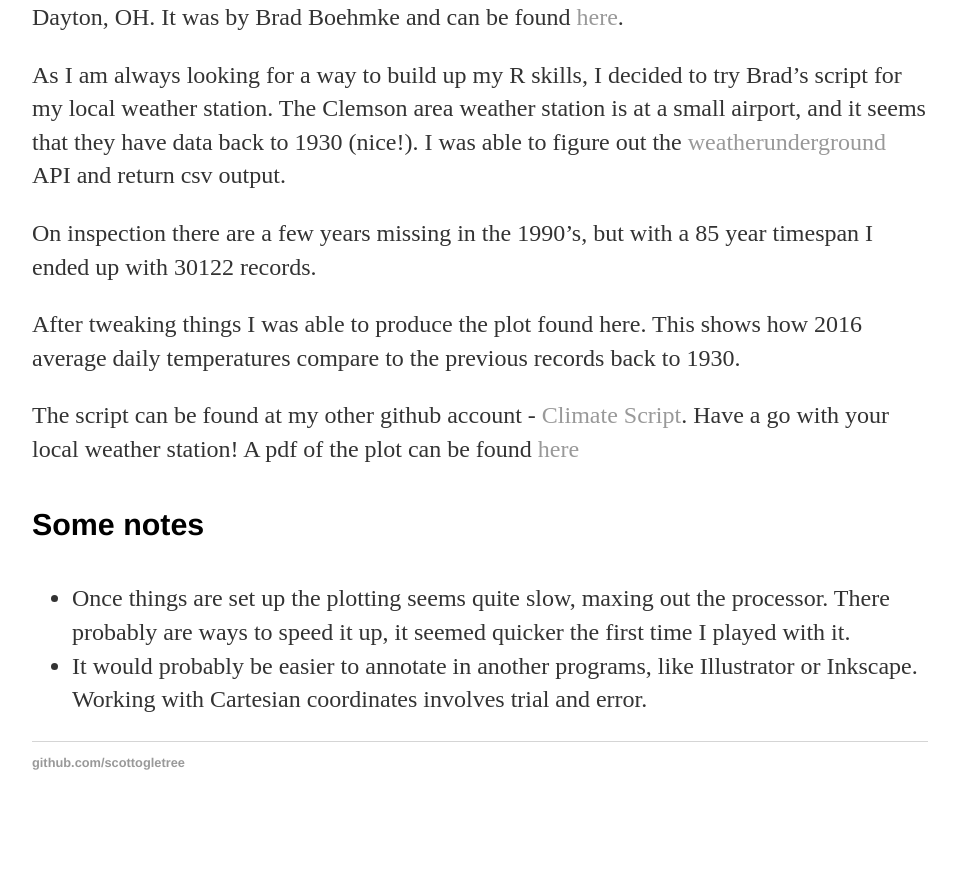
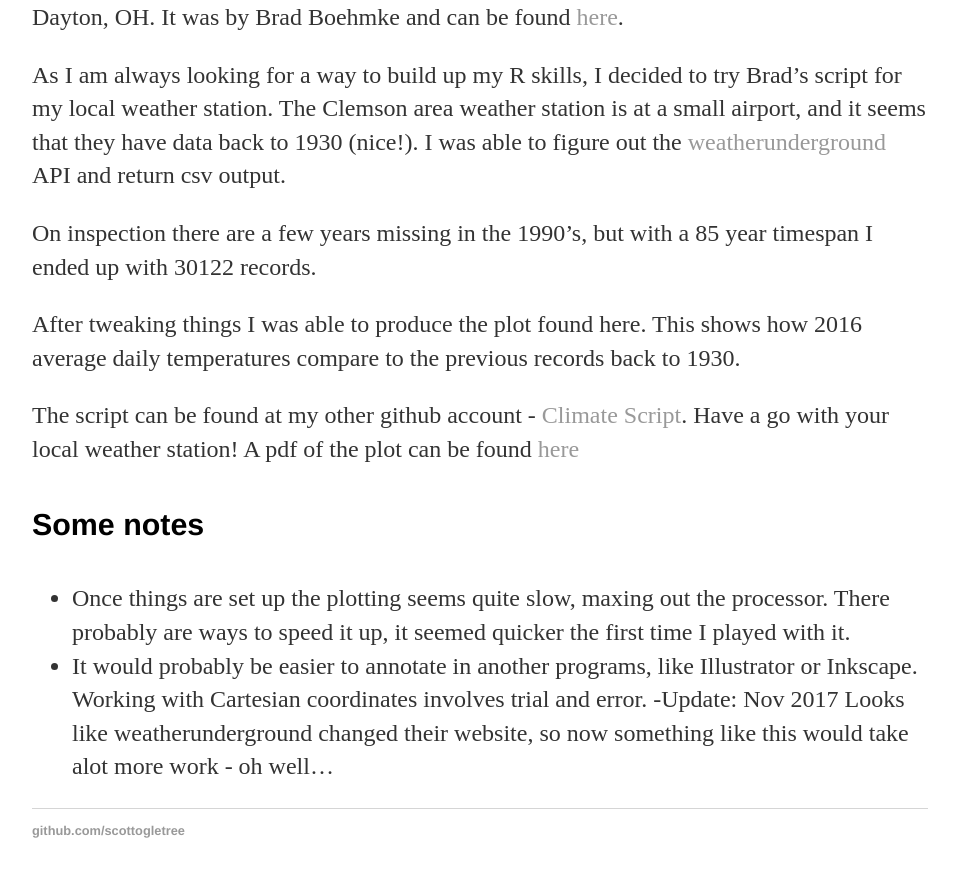
Before and after one commit to scottogletree/ogletrees.github.io, a Jekyll site: the page built from _posts/2017-01-31-climate-graph-in -R.md, in a window 1280 px wide and 900 px high, scrolled down 1188 px. Shown: the top 877 px of the window, without its empty margins (160-1119 px from the left). Built offline with Jekyll 4.4.1, drawn with Linux system fonts in a browser that asks for light colours; our own code applies the rules of GitHub Pages for plain Markdown files; before the commit the page ends 2020 px from its top, so only the background shows below that.

Commit message:
Update 2017-01-31-climate-graph-in -R.md

```diff
--- a/_posts/2017-01-31-climate-graph-in -R.md
+++ b/_posts/2017-01-31-climate-graph-in -R.md
@@ -17,3 +17,4 @@ The script can be found at my other github account - [Climate Script](https://gi
 #### Some notes
 - Once things are set up the plotting seems quite slow, maxing out the processor. There probably are ways to speed it up, it seemed quicker the first time I played with it.
 - It would probably be easier to annotate in another programs, like Illustrator or Inkscape. Working with Cartesian coordinates involves trial and error.
+-Update: Nov 2017 Looks like weatherunderground changed their website, so now something like this would take alot more work - oh well...
```
